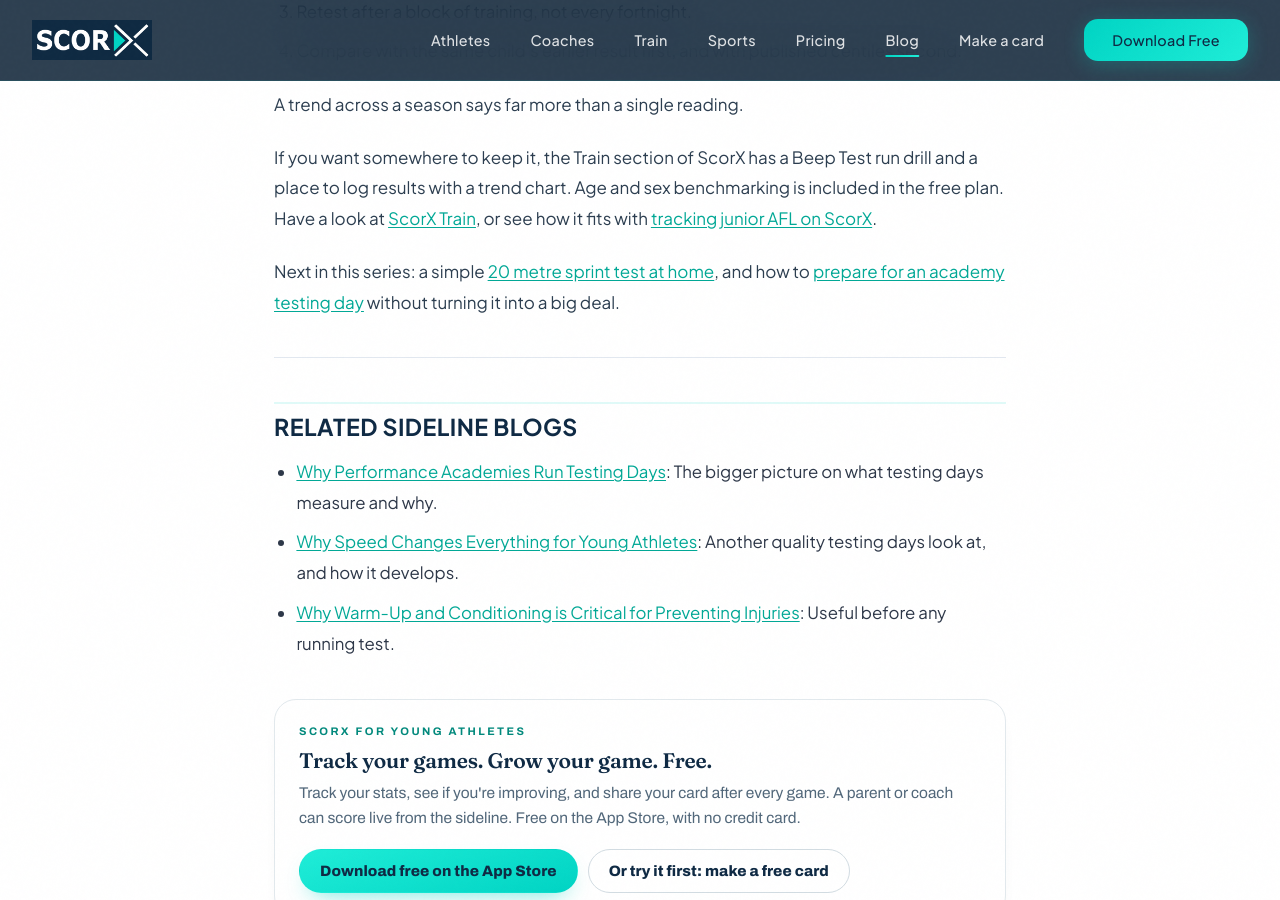
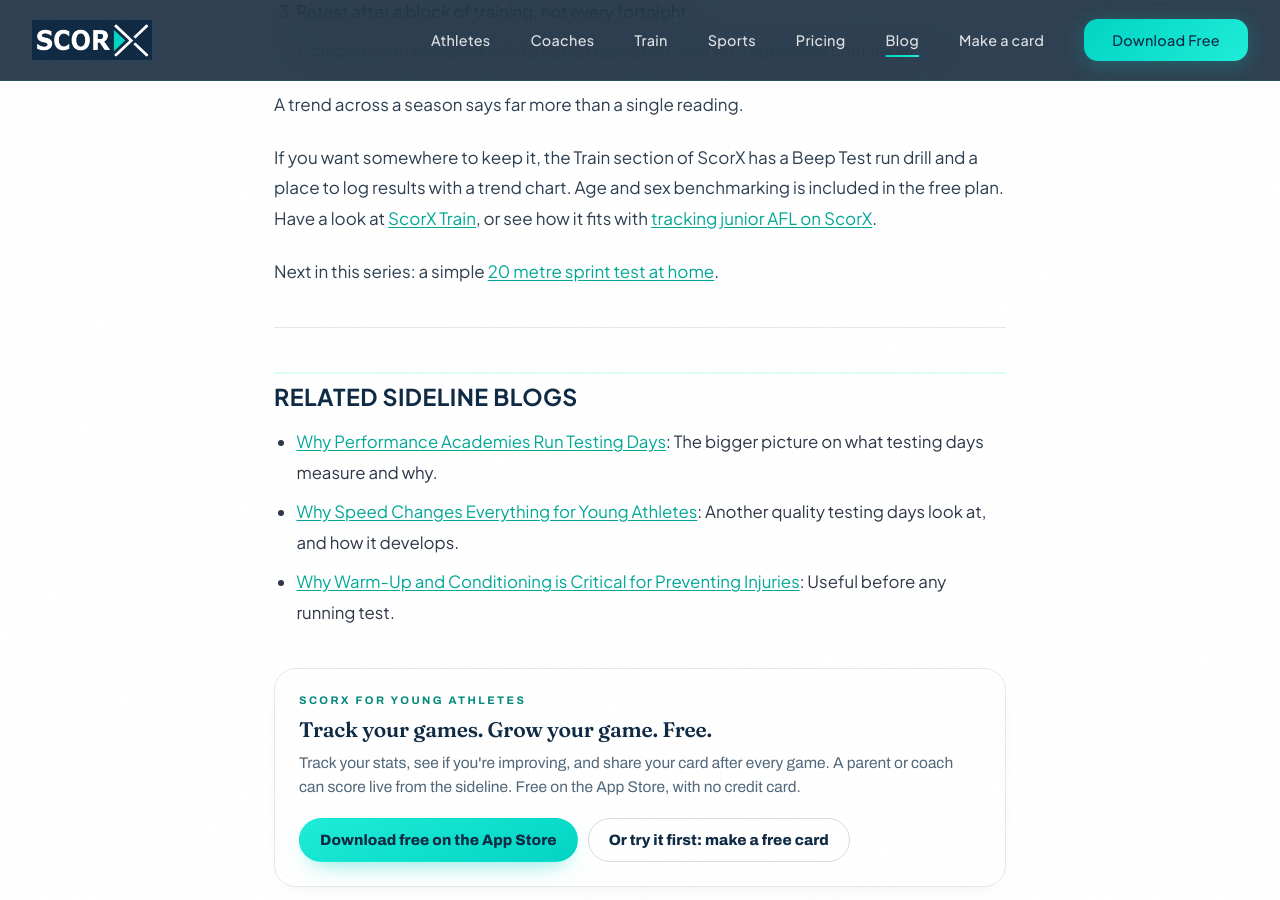
Before and after one commit to twineappdev-scorx/scorx-website, a Jekyll site: the page built from _posts/2027-02-22-beep-test-junior-footy-scores.md, in a window 1280 px wide and 900 px high, scrolled down 3328 px. Built offline with Jekyll 4.4.1, drawn with Linux system fonts in a browser that asks for light colours.

Commit message:
Repoint dropped testing-day prep slug to testing hub
Co-Authored-By: Claude Opus 5.5 <noreply@anthropic.com>
Claude-Session: https://claude.ai/code/session_018F7jLWbjtJyvNY4FiHtT43

```diff
--- a/_posts/2027-02-22-beep-test-junior-footy-scores.md
+++ b/_posts/2027-02-22-beep-test-junior-footy-scores.md
@@ -17,7 +17,7 @@ faq:
   - q: "Do boys and girls get compared on the same beep test scale?"
     a: "Not in the published norms. The international data is reported separately by sex and by age, so a score is only meaningful against the right group."
   - q: "Should my child train for the beep test?"
-    a: "Regular running games, training and match play build the fitness it measures. Cramming extra runs in the week of a test mostly leaves kids tired. See our guide on <a href=\"https://www.scorx.com.au/blog/prepare-for-afl-academy-testing-day/\">preparing for an academy testing day</a>."
+    a: "Regular running games, training and match play build the fitness it measures. Cramming extra runs in the week of a test mostly leaves kids tired. See <a href=\"https://www.scorx.com.au/blog/why-academies-run-testing-days/\">why academies run testing days</a> for what the day involves."
   - q: "Can I track my child's beep test result in ScorX?"
     a: "Yes. <a href=\"https://www.scorx.com.au/train.html\">ScorX Train</a> includes a Beep Test run drill, and you can log results over time. Age and sex benchmarking is part of the free plan."
 ---
@@ -73,7 +73,7 @@ A trend across a season says far more than a single reading.
 
 If you want somewhere to keep it, the Train section of ScorX has a Beep Test run drill and a place to log results with a trend chart. Age and sex benchmarking is included in the free plan. Have a look at [ScorX Train](https://www.scorx.com.au/train.html), or see how it fits with [tracking junior AFL on ScorX](https://www.scorx.com.au/sports/afl/).
 
-Next in this series: a simple [20 metre sprint test at home](https://www.scorx.com.au/blog/20m-sprint-test-young-athletes/), and how to [prepare for an academy testing day](https://www.scorx.com.au/blog/prepare-for-afl-academy-testing-day/) without turning it into a big deal.
+Next in this series: a simple [20 metre sprint test at home](https://www.scorx.com.au/blog/20m-sprint-test-young-athletes/).
 
 
 ---
```
